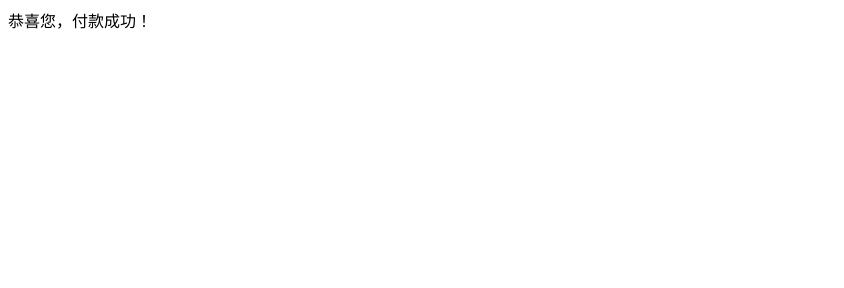
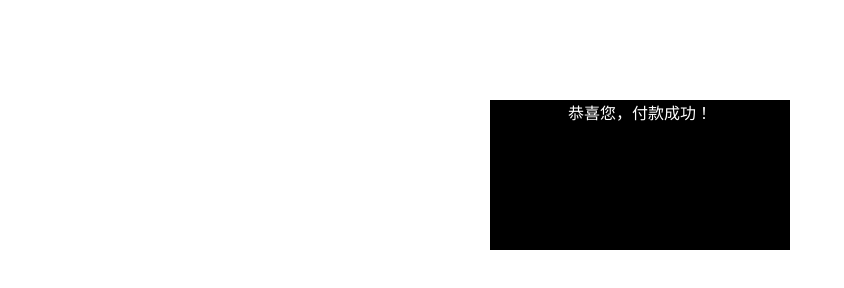
Before and after one commit to redirector-srv/redirector-srv.github.io, a plain HTML site: page index.html in a window 1280 px wide. Shown: the whole page, without its empty margins (0-844 px from the left). Drawn offline with Linux system fonts and the light colour scheme.

Commit message:
Update index.html

```diff
--- a/index.html
+++ b/index.html
@@ -1 +1,20 @@
-恭喜您，付款成功！
+<html>
+  <head>
+    <title>支付提示</title>
+  </head>
+  <body>
+    <div class="tips">
+      恭喜您，付款成功！
+    </div>
+    <style>
+      .tips {
+        color: #fff;
+        background-color: #000000;
+        width: 300px;
+        height: 150px;
+        text-align: center;
+        margin: 100px auto;
+      }
+    </style>
+  </body>
+</html>
```
